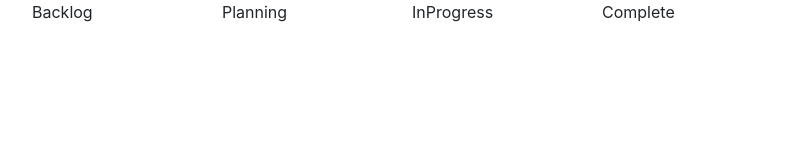
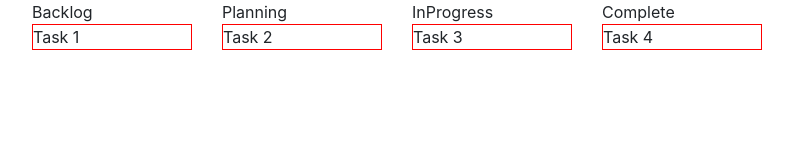
Before and after one commit to OldKayakFisherman/Wireframes, a plain HTML site: page KanBanboard/index.html in a window 1280 px wide. Shown: the whole page, without its empty margins (53-846 px from the left). Drawn offline with nearby package versions, Linux system fonts and the light colour scheme.

Commit message:
Adding skeletal workflow columns

```diff
--- a/KanBanboard/css/kanban.css
+++ b/KanBanboard/css/kanban.css
@@ -0,0 +1,3 @@
+div[data-swimlane-item]{
+    border: red solid thin;
+}
--- a/KanBanboard/index.html
+++ b/KanBanboard/index.html
@@ -5,6 +5,7 @@
     <title>Title</title>
 
     <link rel="stylesheet" href="https://cdn.usebootstrap.com/bootstrap/5.0.1/css/bootstrap.min.css">
+    <link rel="stylesheet" href="css/kanban.css">
 
     <script src="https://cdn.usebootstrap.com/bootstrap/5.0.1/js/bootstrap.bundle.min.js"></script>
 
@@ -21,16 +22,21 @@
             <div data-column class="col-2">Complete</div>
         </div>
 
+
         <div class="row">
 
-            <div data-swimlane class="col-2">
-
-
-
+            <div data-swimlane="0" class="col-2">
+                <div draggable="true" data-swimlane-item>Task 1</div>
             </div>
-            <div data-swimlane class="col-2"></div>
-            <div data-swimlane class="col-2"></div>
-            <div data-swimlane class="col-2"></div>
+            <div data-swimlane="1" draggable="true" class="col-2">
+                <div draggable="true" data-swimlane-item>Task 2</div>
+            </div>
+            <div data-swimlane="2" draggable="true" class="col-2">
+                <div draggable="true" data-swimlane-item>Task 3</div>
+            </div>
+            <div data-swimlane="2" class="col-2">
+                <div draggable="true" data-swimlane-item>Task 4</div>
+            </div>
         </div>
     </div>
 
--- a/KanBanboard/src/KanBanBoard.ts
+++ b/KanBanboard/src/KanBanBoard.ts
@@ -0,0 +1 @@
+//https://developer.mozilla.org/en-US/docs/Web/API/HTML_Drag_and_Drop_API
```
